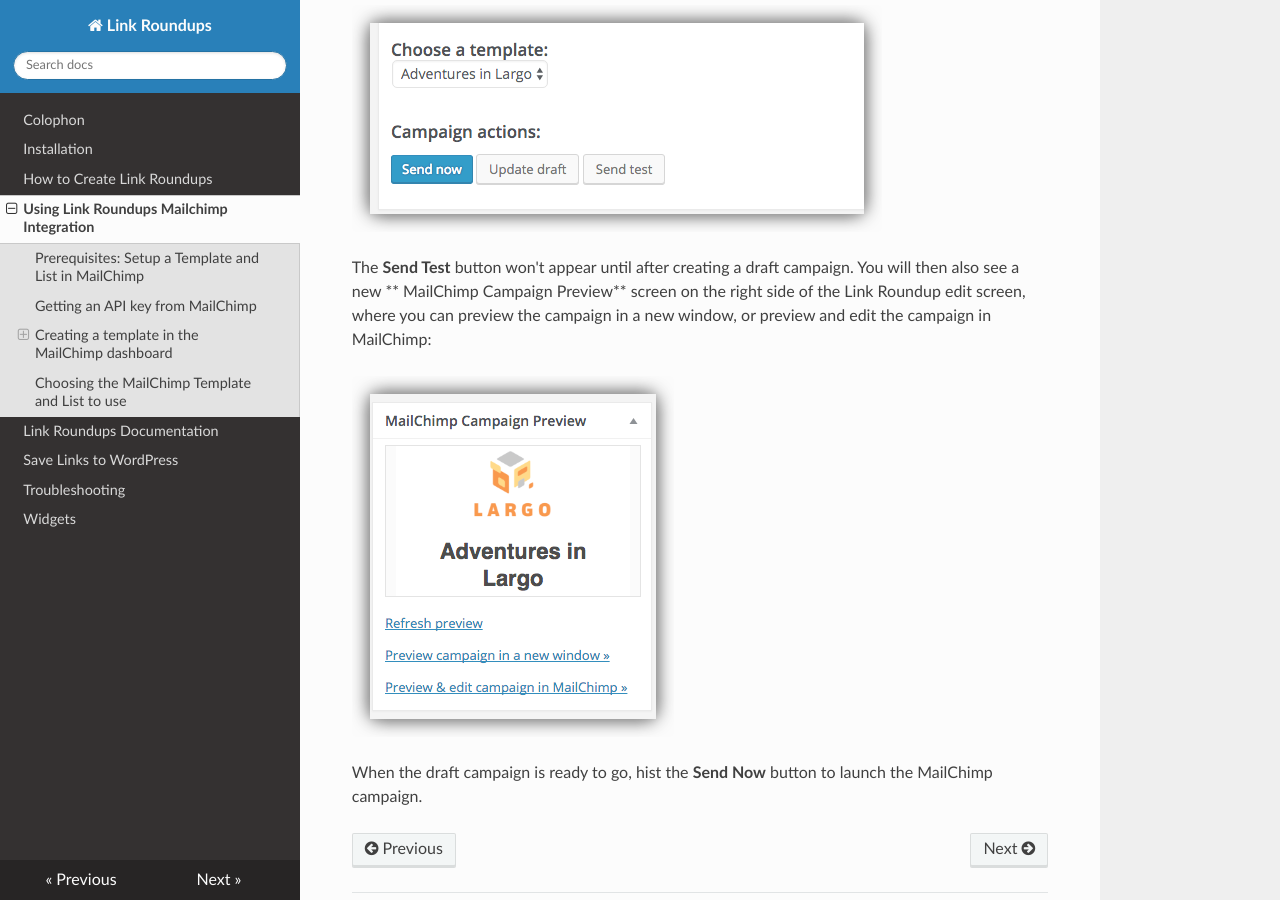
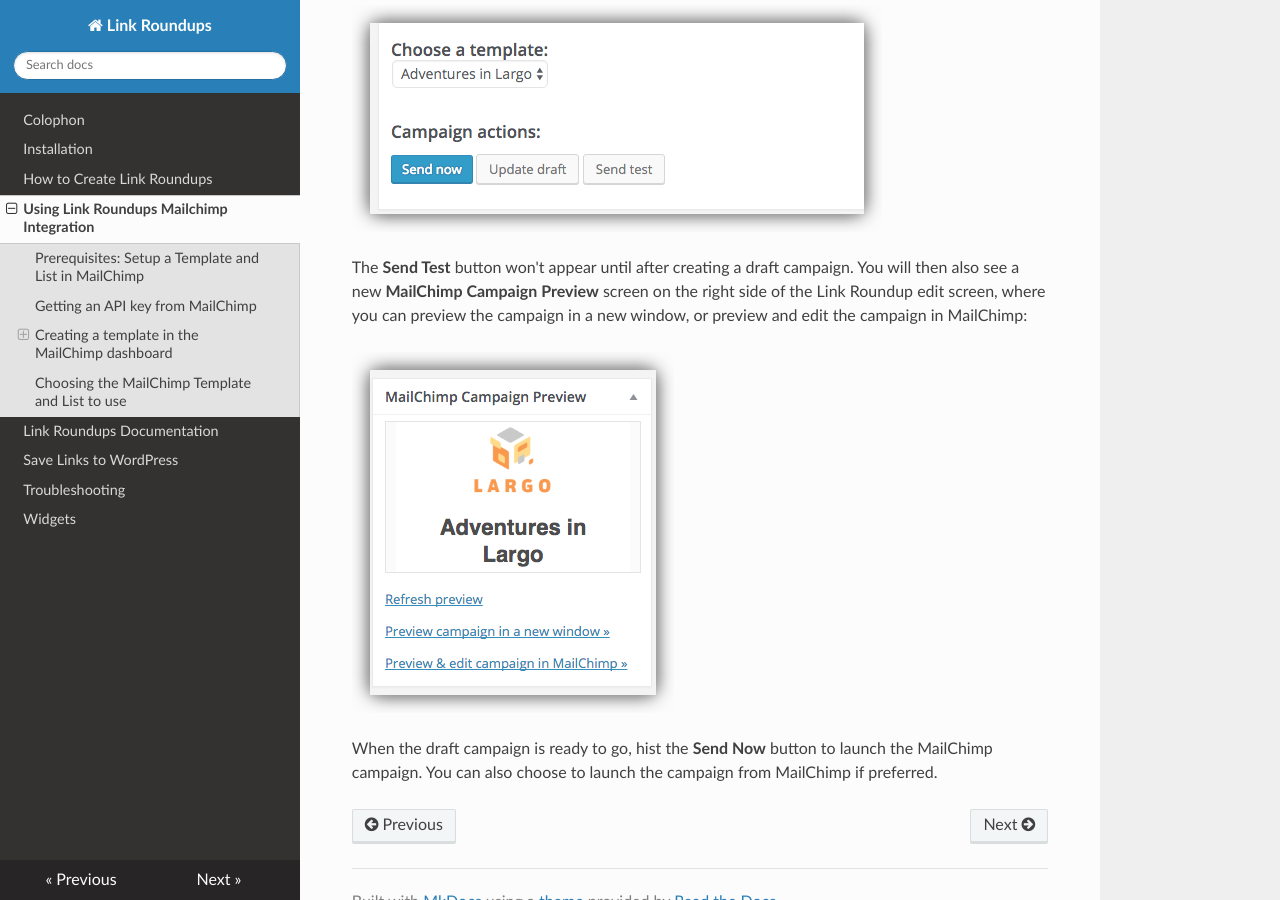
Before and after one commit to INN/link-roundups, an MkDocs documentation site: the page built from docs/mailchimp.md, in a window 1280 px wide and 900 px high, scrolled down 4265 px. Built offline with MkDocs 1.6.1, drawn with Linux system fonts in a browser that asks for light colours; nearby versions of some CDN libraries.

Commit message:
minor clarification about snding campaigns from either the edit screen or mailchimp

```diff
--- a/docs/mailchimp.md
+++ b/docs/mailchimp.md
@@ -84,8 +84,8 @@ Click the **Create Draft** button to create a draft MailChimp campaign. You can
 
 ![Send Test button in the Link Roundups edit screen](./img/link-roundup-send-test.png)
 
-The **Send Test** button won't appear until after creating a draft campaign. You will then also see a new ** MailChimp Campaign Preview** screen on the right side of the Link Roundup edit screen, where you can preview the campaign in a new window, or preview and edit the campaign in MailChimp:
+The **Send Test** button won't appear until after creating a draft campaign. You will then also see a new **MailChimp Campaign Preview** screen on the right side of the Link Roundup edit screen, where you can preview the campaign in a new window, or preview and edit the campaign in MailChimp:
 
 ![MailChimp Campaign Preview panel in the Link Roundups edit screen](./img/mailchimp-campaign-preview.png)
 
-When the draft campaign is ready to go, hist the **Send Now** button to launch the MailChimp campaign.
+When the draft campaign is ready to go, hist the **Send Now** button to launch the MailChimp campaign. You can also choose to launch the campaign from MailChimp if preferred.
```
